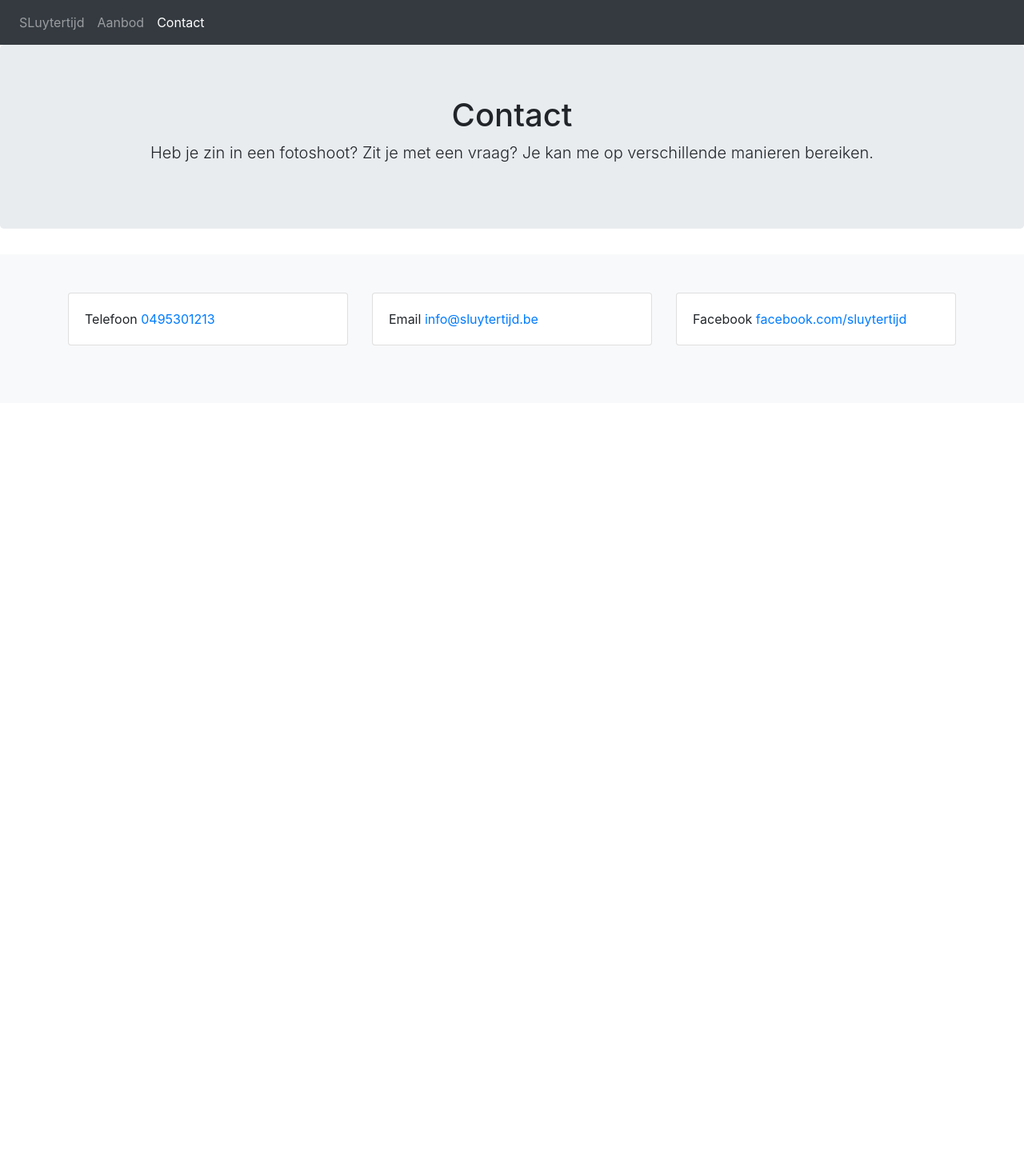
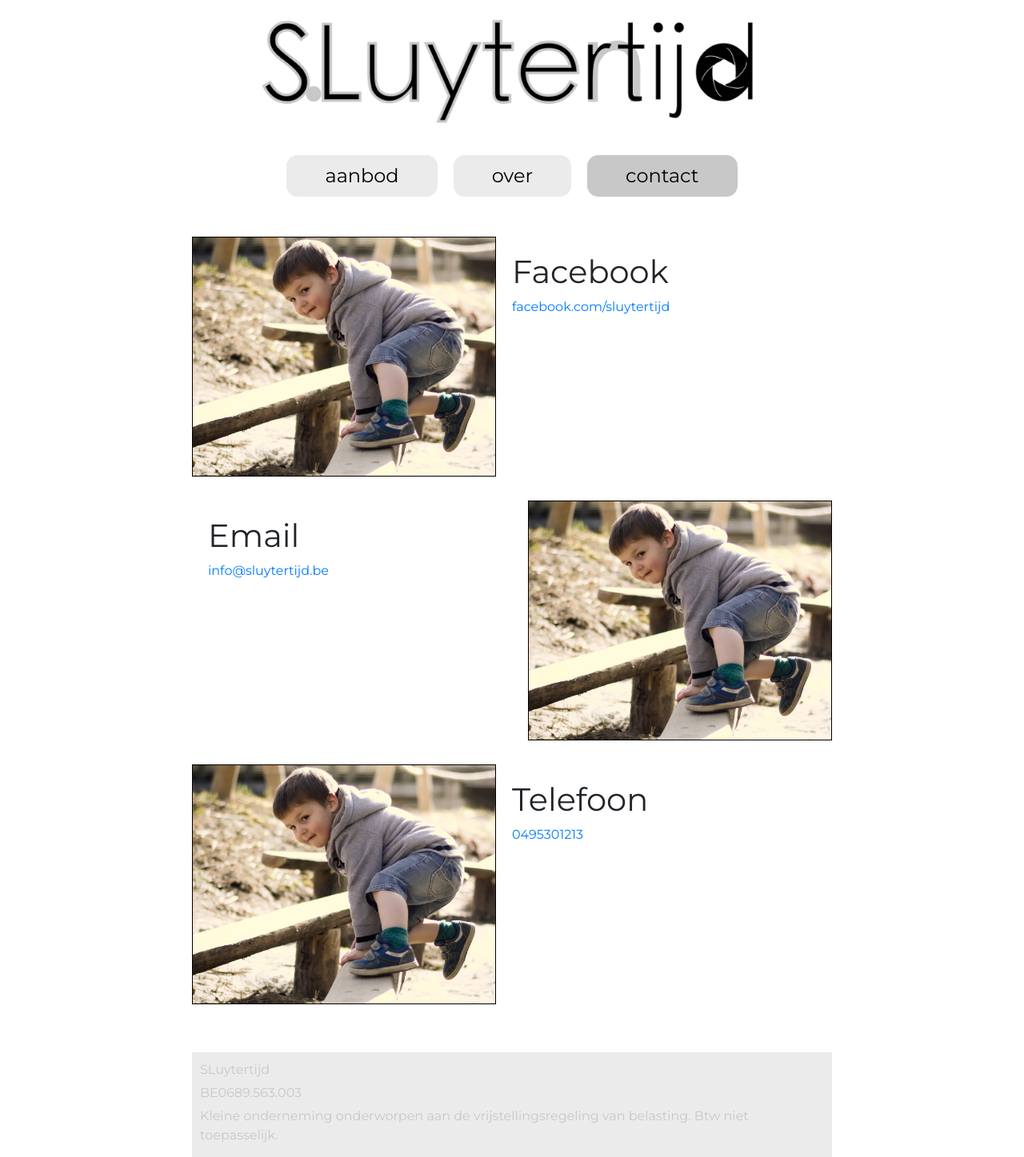
Before and after one commit to stijnluyten/sluytertijd, a plain HTML site: page contact.html in a window 1280 px wide. Shown: the whole page at 80% size. Before the commit the page ends 800 px from the top, so only its background shows below. Drawn offline with nearby package versions, Linux system fonts and the light colour scheme.

Commit message:
contact page + some tweaks

```diff
--- a/contact.html
+++ b/contact.html
@@ -2,9 +2,10 @@
 <html lang="en">
 <head>
     <meta charset="utf-8">
-    <meta name="viewport" content="width=device-width, initial-scale=1, shrink-to-fit=no">
-    <meta name="description" content="">
-    <meta name="author" content="">
+    <meta name="viewport" content="width=device-width, initial-scale=1"/>
+    <meta name="description" content="Ik ben Stijn Luyten, vader van 3 en gepassioneerd fotograaf. Ik specialiseer me in portretfotografie en fotoreportages, maar doe ook wel eens productfotografie en grafisch design. Heel graag breng ik jou, je familie of een belangrijke gebeurtenis in je leven in beeld.">
+    <meta name="keywords" content="Fotograaf Boortmeerbeek Portret Event SLuytertijd">
+    <meta name="author" content="SLuytertijd">
     <link rel="icon" href="../../../../favicon.ico">
 
     <title>SLuytertijd</title>
@@ -12,72 +13,74 @@
     <!-- Bootstrap core CSS -->
     <link rel="stylesheet" href="https://stackpath.bootstrapcdn.com/bootstrap/4.1.1/css/bootstrap.min.css"
           integrity="sha384-WskhaSGFgHYWDcbwN70/dfYBj47jz9qbsMId/iRN3ewGhXQFZCSftd1LZCfmhktB" crossorigin="anonymous">
-    <link rel="stylesheet" href="css/album.css">
+    <link href="https://fonts.googleapis.com/css?family=Montserrat&display=swap" rel="stylesheet">
+    <link rel="stylesheet" href="css/styling.css">
 
 </head>
 
-<body data-ng-app="sluytertijd">
+<body>
 
-
-<navigation data-page-name="'contact'"></navigation>
+<div class="image-detail">
+    <div class="previous"></div>
+    <div class="image">
+        <img src="images/buiten/large/yente-hofstade-DSC_0443-1.jpg">
+    </div>
+    <div class="next"></div>
+</div>
 
 <main role="main">
 
-        <section class="jumbotron text-center">
-            <div class="container">
-                <h1 class="jumbotron-heading">Contact</h1>
-                <p class="lead">
-                    Heb je zin in een fotoshoot? Zit je met een vraag? Je kan me op verschillende manieren bereiken.
-                </p>
+    <div class="top">
+        <a href="index2.html">
+            <div class="banner">
             </div>
-        </section>
-
-
-    <div class="album py-5 bg-light">
-        <div class="container">
-            <div class="row">
-                <div class="col-md-4">
-                    <div class="card mb-4 box-shadow">
-                        <div class="card-body">
-                            Telefoon <a href="tel:0495301213">0495301213</a>
+        </a>
+        <div class="navigation">
+            <div class="item">Aanbod</div>
+            <div class="item">Over</div>
+            <div class="item selected"><a href="contact.html">Contact</a></div>
         </div>
     </div>
+
+    <div class="aanbod">
+        <div class="image portrait">
+            <img src="images/buiten/large/DSC_0024.jpg">
         </div>
-                <div class="col-md-4">
-                    <div class="card mb-4 box-shadow">
-                        <div class="card-body">
-                            Email <a href="mailto:info@sluytertijd.be">info@sluytertijd.be</a>
+        <div class="uitleg">
+            <h1>Facebook</h1>
+            <a href="https://www.facebook.com/sluytertijd/">facebook.com/sluytertijd</a>
         </div>
     </div>
+
+    <div class="aanbod flipped">
+        <div class="image portrait">
+            <img src="images/buiten/large/DSC_0024.jpg">
         </div>
-                <div class="col-md-4">
-                    <div class="card mb-4 box-shadow">
-                        <div class="card-body">
-                            Facebook <a href="https://www.facebook.com/sluytertijd/">facebook.com/sluytertijd</a>
+        <div class="uitleg">
+            <h1>Email</h1>
+            <a href="mailto:info@sluytertijd.be">info@sluytertijd.be</a>
         </div>
     </div>
+
+    <div class="aanbod">
+        <div class="image portrait">
+            <img src="images/buiten/large/DSC_0024.jpg">
         </div>
-            </div>
+        <div class="uitleg">
+            <h1>Telefoon</h1>
+            <a href="tel:0495301213">0495301213</a>
         </div>
     </div>
 </main>
 
-<!-- Bootstrap core JavaScript
-================================================== -->
-<!-- Placed at the end of the document so the pages load faster -->
-<script src="https://code.jquery.com/jquery-3.3.1.slim.min.js"
-        integrity="sha384-q8i/X+965DzO0rT7abK41JStQIAqVgRVzpbzo5smXKp4YfRvH+8abtTE1Pi6jizo"
-        crossorigin="anonymous"></script>
-<script src="https://cdnjs.cloudflare.com/ajax/libs/popper.js/1.14.3/umd/popper.min.js"
-        integrity="sha384-ZMP7rVo3mIykV+2+9J3UJ46jBk0WLaUAdn689aCwoqbBJiSnjAK/l8WvCWPIPm49"
-        crossorigin="anonymous"></script>
-<script src="https://stackpath.bootstrapcdn.com/bootstrap/4.1.1/js/bootstrap.min.js"
-        integrity="sha384-smHYKdLADwkXOn1EmN1qk/HfnUcbVRZyYmZ4qpPea6sjB/pTJ0euyQp0Mk8ck+5T"
-        crossorigin="anonymous"></script>
-<script src="https://ajax.googleapis.com/ajax/libs/angularjs/1.6.9/angular.min.js"></script>
+<div class="footer">
+    <div class="company">SLuytertijd</div>
+    <div class="vat">BE0689.563.003</div>
+    <div class="vat-disclaimer">Kleine onderneming onderworpen aan de vrijstellingsregeling van belasting. Btw niet toepasselijk.</div>
+</div>
 
-<script src="js/albums.js"></script>
-<script src="js/controllers.js"></script>
+<script src="https://ajax.googleapis.com/ajax/libs/jquery/3.4.1/jquery.min.js"></script>
+<script src="js/gallery.js"></script>
 
 </body>
 </html>
--- a/css/styling.css
+++ b/css/styling.css
@@ -12,6 +12,7 @@ main {
 
 .top {
     width: 100%;
+    margin-top: 10px;
 }
 
 .top .banner {
@@ -19,6 +20,7 @@ main {
     background-repeat: no-repeat;
     background-position: top;
     background-size: contain;
+    cursor: pointer;
 
     width: 60%;
     max-width: 800px;
@@ -26,16 +28,20 @@ main {
     margin: 0 auto;
 }
 
+.top .banner img {
+    width: 60%;
+    max-width: 800px;
+}
+
 .top .navigation {
-    width: 60%;
     max-width: 800px;
 
     margin: 20px auto 40px;
 
-    display: grid;
-    grid-template-columns: auto auto auto;
-    grid-gap: 0;
-    justify-items: center;
+    display: flex;
+    flex-direction: row;
+    flex-wrap: wrap;
+    justify-content: center;
     align-items: center;
 }
 
@@ -43,6 +49,8 @@ main {
     font-weight: 300;
     font-size: 1.5rem;
     background-color: #EBEBEB;
+    margin: 10px;
+    color: #000000;
     padding: 0.5rem 3rem;
     -webkit-border-radius: 14px;
     -moz-border-radius: 14px;
@@ -51,25 +59,62 @@ main {
     cursor: pointer;
     text-transform: lowercase;
 }
+
+.top .navigation .item.selected {
+    background-color: #c8c8c8;
+}
+
+.top .navigation .item a {
+    color: #000000;
+    text-decoration: none;
+}
+
+.top .navigation .item a:visited {
+    color: #000000;
+    text-decoration: none;
+}
+
 .top .navigation .item:hover {
     background-color: #c8c8c8;
 }
+
 @media screen and (max-width: 768px) {
     .top .navigation .item {
         font-size: 1rem;
+        padding: 0.5rem 1rem;
     }
+}
+
+.section {
+    margin-bottom: 20px;
 }
 
 .aanbod {
     width: 100%;
     max-width: 800px;
-    display: grid;
-    grid-template-columns: 1fr 1fr;
-    grid-gap: 0;
-    justify-items: left;
+    display: flex;
+    flex-direction: row;
+    justify-content: center;
+    align-items: flex-start;
 
     padding: 0;
     margin-bottom: 30px;
+}
+
+.aanbod.flipped {
+    flex-flow: row-reverse;
+}
+
+@media screen and (max-width: 768px) {
+    .aanbod {
+        flex-direction: column;
+        flex-flow: column;
+        align-items: center;
+    }
+
+    .aanbod.flipped {
+        flex-flow: column;
+    }
 }
 
 .image-gallery {
@@ -85,6 +130,10 @@ main {
     padding: 0;
     margin-bottom: 30px;
     background-color: black;
+}
+
+.aanbod .uitleg {
+    padding: 20px;
 }
 
 .aanbod .image,
@@ -113,6 +162,21 @@ main {
     -webkit-transform: translate(-50%,-50%);
     -ms-transform: translate(-50%,-50%);
     transform: translate(-50%,-50%);
+}
+
+.aanbod .image {
+    cursor: auto;
+    width: calc(50% - 20px);
+}
+.aanbod .uitleg {
+    width: calc(50% + 20px);
+}
+
+@media screen and (max-width: 768px) {
+    .aanbod .image,
+    .aanbod .uitleg {
+        width: 80%;
+    }
 }
 
 .image-gallery .image.portrait img {
@@ -211,8 +275,18 @@ main {
     flex-flow: column;
     align-items: flex-start;
     justify-content: center;
+    background-color: #EBEBEB;
+    padding: 10px;
+    color: #c8c8c8;
 
     text-decoration: none;
+}
+
+@media screen and (max-width: 768px) {
+    .footer {
+        flex-wrap: wrap;
+        margin: 30px 20px;
+    }
 }
 
 .footer > div {
```
Also changed, not shown: index2.html (+5 -5 lines). Lines whose indentation alone changed are shown as unchanged.
